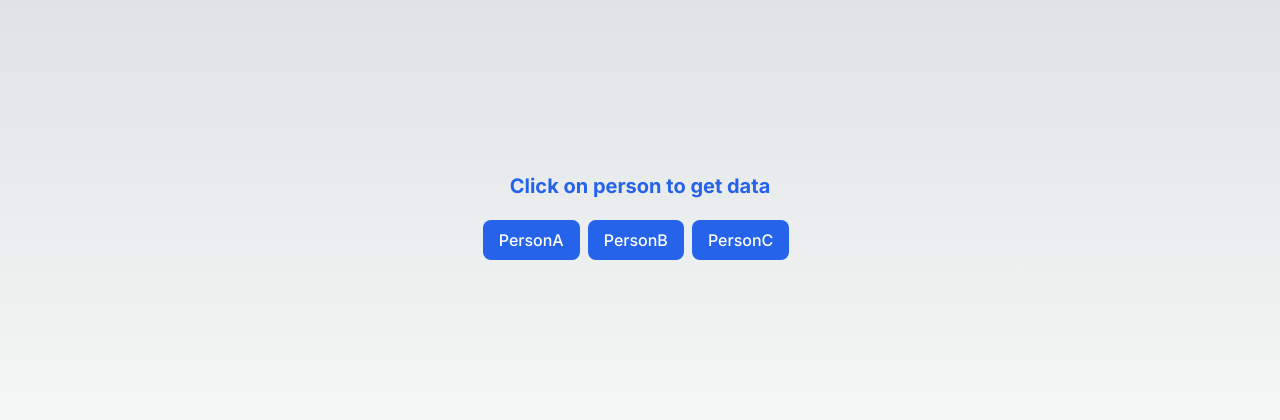
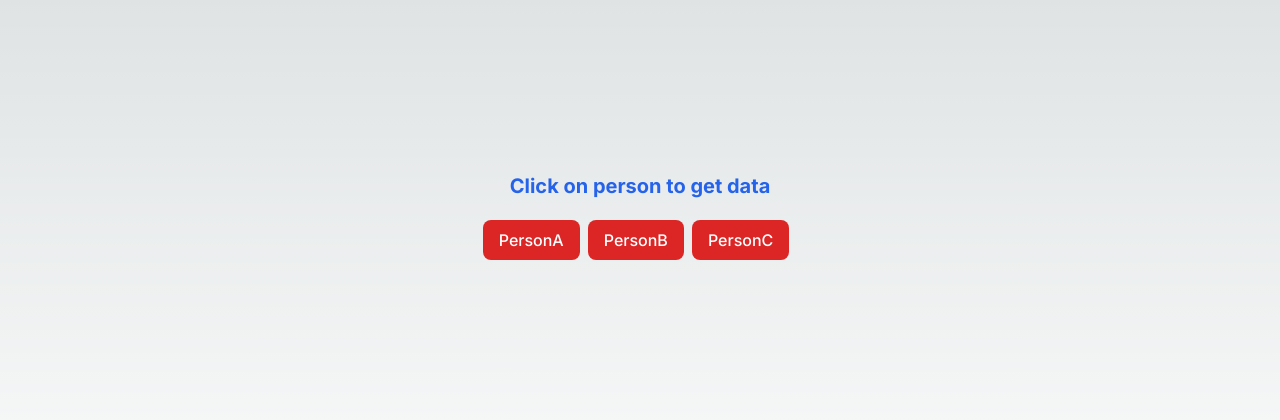
Before and after one commit to nksnarola/snc-nksnarola, a Next.js app: page / in a window 1280 px wide. Shown: the part 184-604 px from the top of the page. Built offline with nearby package versions, Linux system fonts and the light colour scheme.

Commit message:
updated the button variant

```diff
--- a/src/layouts/MainLayout.tsx
+++ b/src/layouts/MainLayout.tsx
@@ -24,7 +24,9 @@ export const MainLayout: FunctionComponent<
       </h1>
       <div className={classNames("flex gap-2")}>
         {Object.values(Person).map((person) => (
-          <Button key={person}>{person}</Button>
+          <Button key={person} variant="danger">
+            {person}
+          </Button>
         ))}
         <button />
       </div>
```
